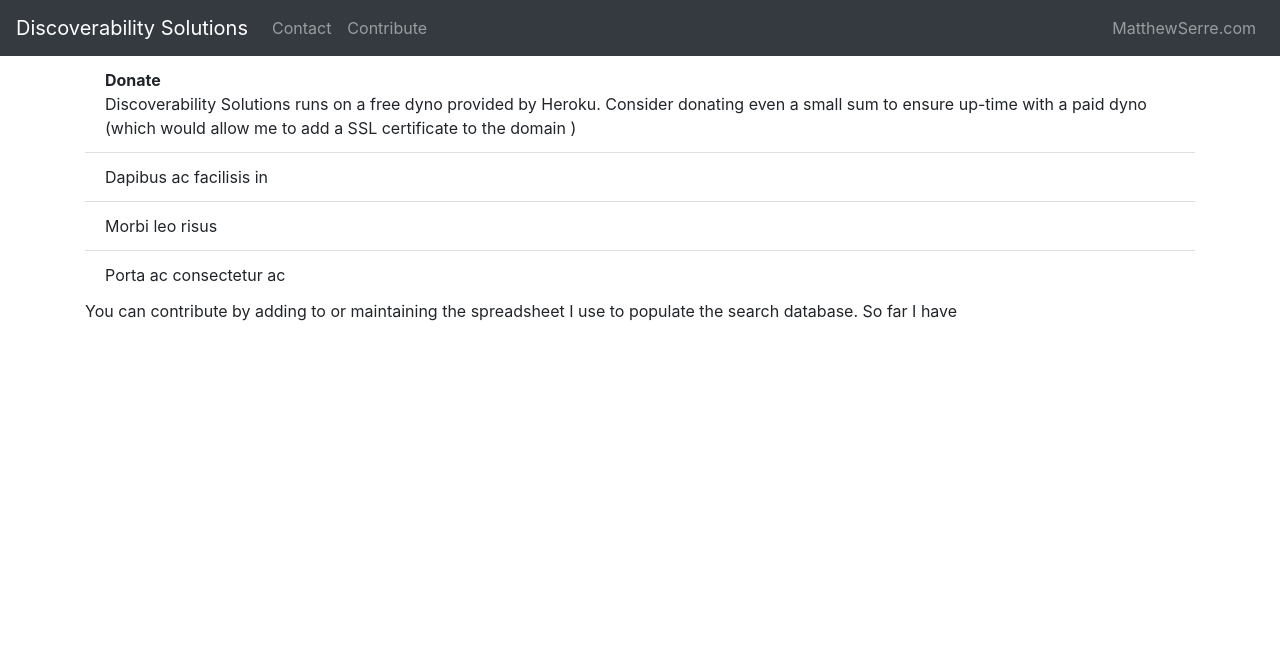
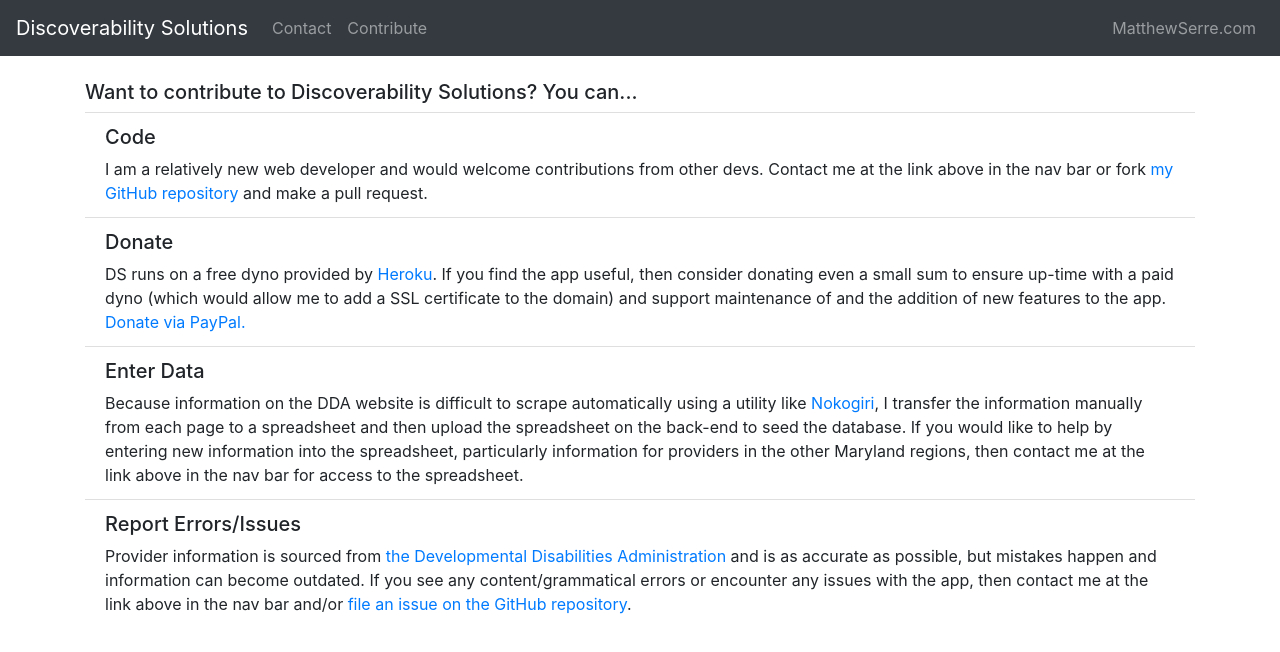
Before and after one commit to MatthewSerre/discoverability-solutions, a React (Create React App) app in the folder discoverability-solutions/: page /contribute in a window 1280 px wide. Shown: the top 652 px of the page. Built offline with nearby package versions, Linux system fonts and the light colour scheme.

Commit message:
Add license and update contribute

```diff
--- a/discoverability-solutions/src/Contribute.js
+++ b/discoverability-solutions/src/Contribute.js
@@ -6,17 +6,26 @@ const Contribute = () => {
     return (
 
         <Container>
+            <br />
+            <h5>Want to contribute to Discoverability Solutions? You can...</h5>
             <ListGroup variant="flush">
                 <ListGroup.Item>
-                    <strong>Donate</strong>
-                    <br />
-                    Discoverability Solutions runs on a free dyno provided by Heroku.  Consider donating even a small sum to ensure up-time with a paid dyno (which would allow me to add a SSL certificate to the domain )
+                    <h5>Code</h5>
+                    I am a relatively new web developer and would welcome contributions from other devs.  Contact me at the link above in the nav bar or fork <a href="https://github.com/MatthewSerre/discoverability-solutions">my GitHub repository</a> and make a pull request.
                 </ListGroup.Item>
-  <ListGroup.Item>Dapibus ac facilisis in</ListGroup.Item>
-  <ListGroup.Item>Morbi leo risus</ListGroup.Item>
-  <ListGroup.Item>Porta ac consectetur ac</ListGroup.Item>
-</ListGroup>
-            You can contribute by adding to or maintaining the spreadsheet I use to populate the search database.  So far I have
+                <ListGroup.Item>
+                    <h5>Donate</h5>
+                    DS runs on a free dyno provided by <a href="https://www.heroku.com">Heroku</a>.  If you find the app useful, then consider donating even a small sum to ensure up-time with a paid dyno (which would allow me to add a SSL certificate to the domain) and support maintenance of and the addition of new features to the app.  <a href="https://www.paypal.com/paypalme/my/profile">Donate via PayPal.</a>
+                </ListGroup.Item>
+                <ListGroup.Item>
+                    <h5>Enter Data</h5>
+                    Because information on the DDA website is difficult to scrape automatically using a utility like <a href="https://rubygems.org/gems/nokogiri/versions/1.6.8">Nokogiri</a>, I transfer the information manually from each page to a spreadsheet and then upload the spreadsheet on the back-end to seed the database.  If you would like to help by entering new information into the spreadsheet, particularly information for providers in the other Maryland regions, then contact me at the link above in the nav bar for access to the spreadsheet.
+                </ListGroup.Item>
+                <ListGroup.Item>
+                    <h5>Report Errors/Issues</h5>
+                    Provider information is sourced from <a href="https://dda.health.maryland.gov/Pages/Individuals.aspx">the Developmental Disabilities Administration</a> and is as accurate as possible, but mistakes happen and information can become outdated.  If you see any content/grammatical errors or encounter any issues with the app, then contact me at the link above in the nav bar and/or <a href="https://github.com/MatthewSerre/discoverability-solutions/issues">file an issue on the GitHub repository</a>.
+                </ListGroup.Item>
+            </ListGroup>
         </Container>
 
     )
--- a/discoverability-solutions/src/ProviderSearch.js
+++ b/discoverability-solutions/src/ProviderSearch.js
@@ -33,7 +33,7 @@ class ProviderSearch extends React.Component {
 
                 <br />
                 <div>
-                Discoverability Solutions is a single page application that allows you to search for providers of disability services in the Southern Maryland Region (other regions coming soon) obtained from <a href="https://dda.health.maryland.gov/Pages/Individuals.aspx">the list provided by the Developmental Disabilities Administration</a>.
+                Discoverability Solutions is an <a href="https://github.com/MatthewSerre/discoverability-solutions">open source</a>, single page application that allows you to search for providers of disability services in the Southern Maryland Region (other regions coming soon) obtained from <a href="https://dda.health.maryland.gov/Pages/Individuals.aspx">the list provided by the Developmental Disabilities Administration</a>.
                 </div>
                 <br />
                 <Form onSubmit={this.handleOnSubmit}>
--- a/discoverability-solutions/src/Providers.js
+++ b/discoverability-solutions/src/Providers.js
@@ -5,7 +5,7 @@ import Table from 'react-bootstrap/Table'
 const Providers = (props) => {
 
     const results = props.providers
-    if (results) {
+    if (results.length > 0) {
         return (
             <React.Fragment>
                 <Container>
```
Also changed, not shown: 1 other file (tests, documents, lock files or other folders).
